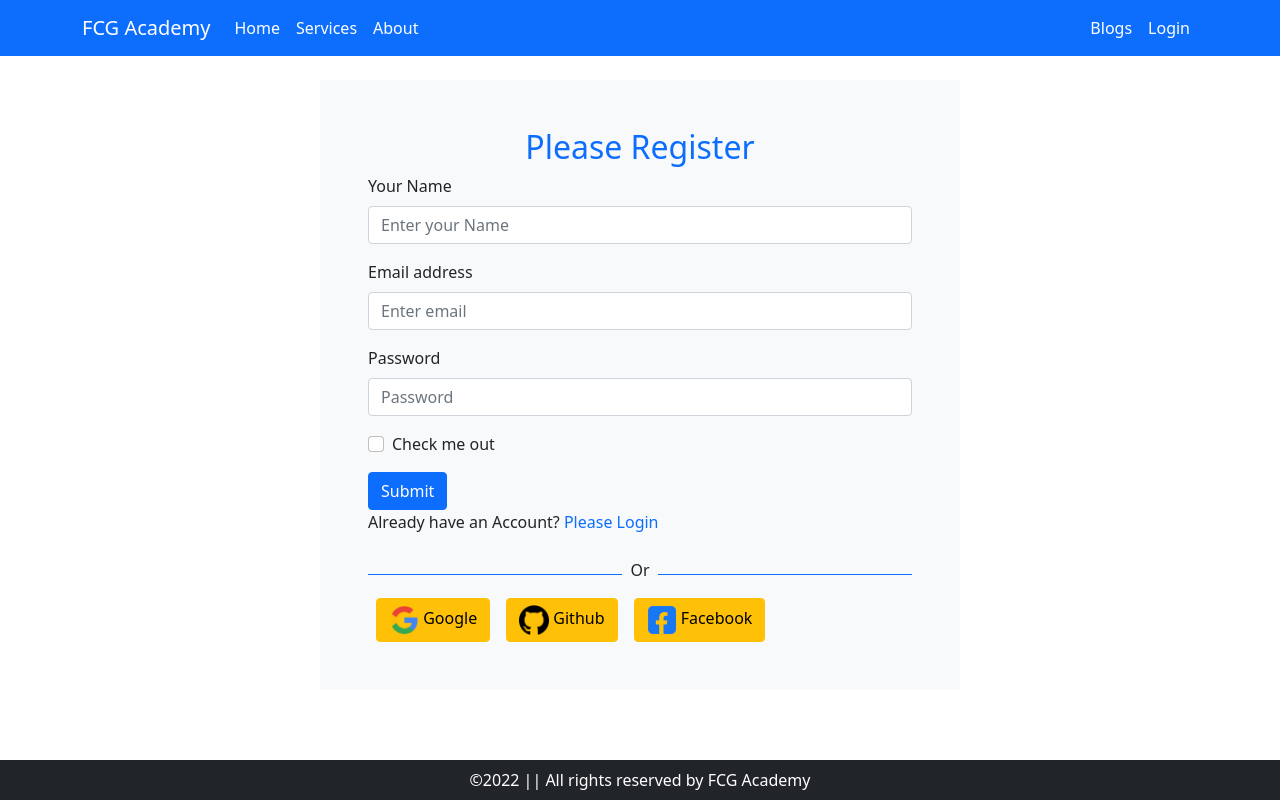
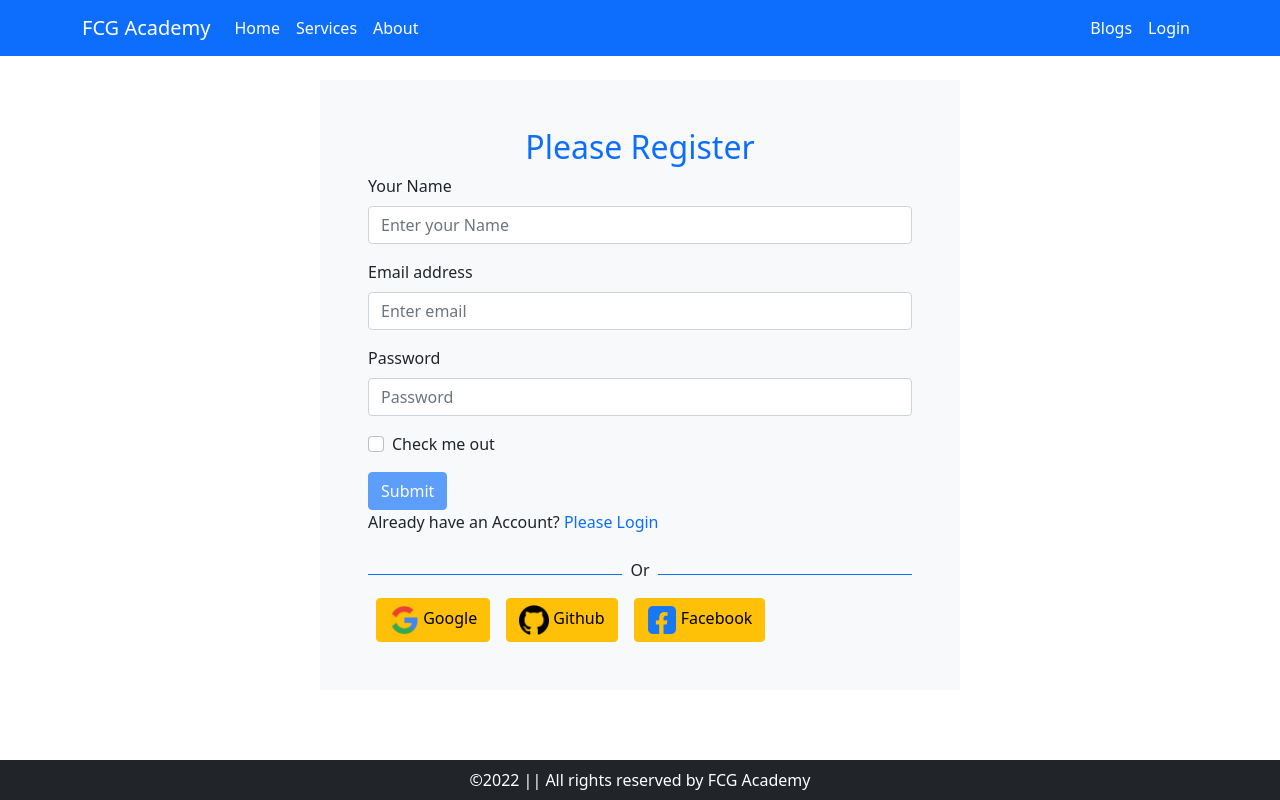
Before and after one commit to nahid7g/FCG-Academy, a React (Create React App) app: page /register in a window 1280 px wide. Built offline with nearby package versions, Linux system fonts and the light colour scheme; no server answers.

Commit message:
Email Verification added

```diff
--- a/src/App.js
+++ b/src/App.js
@@ -17,7 +17,7 @@ function App() {
         <Route path='/' element={<Home></Home>}></Route>
         <Route path="/login" element={<Login></Login>}></Route>
         <Route path="/register" element={<Register></Register>}></Route>
-        <Route path="/course/:courseId" element={
+        <Route path="/checkout" element={
           <RequireAuth>
             <Checkout></Checkout>
           </RequireAuth>
--- a/src/Pages/Home/Service/Service.js
+++ b/src/Pages/Home/Service/Service.js
@@ -3,10 +3,10 @@ import { Button, Card, Col } from 'react-bootstrap';
 import { useNavigate } from 'react-router-dom';
 
 const Service = ({ service }) => {
-    const { id, title, img, detail, price } = service;
+    const { title, img, detail, price } = service;
     const navigate = useNavigate();
-    const navigateToServiceDetail = id => {
-        navigate(`/course/${id}`);
+    const navigateToServiceDetail = () => {
+        navigate(`/checkout`);
     }
     return (
         <div>
@@ -21,7 +21,7 @@ const Service = ({ service }) => {
                         <Card.Text>
                             Price: ${price}
                         </Card.Text>
-                        <Button onClick={() => navigateToServiceDetail(id)} variant="primary">See Details</Button>
+                        <Button onClick={() => navigateToServiceDetail()} variant="primary">See Details</Button>
                     </Card.Body>
                 </Card>
             </Col>
--- a/src/Pages/Login/Login/Login.js
+++ b/src/Pages/Login/Login/Login.js
@@ -12,7 +12,7 @@ const Login = () => {
     const location = useLocation();
     let from = location.state?.from?.pathname || "/";
     // React Firebase Hooks
-    const [signInWithEmailAndPassword, user, error, loading] = useSignInWithEmailAndPassword(auth);
+    const [signInWithEmailAndPassword, user, loading, error] = useSignInWithEmailAndPassword(auth);
     const handleFormSubmit = (event) => {
         event.preventDefault();
         const email = emailRef.current.value;
@@ -24,6 +24,10 @@ const Login = () => {
     }
     if (user) {
         navigate(from, { replace: true });
+    }
+    let errorElement;
+    if (error) {
+        errorElement = <p className='text-danger'>Errror: {error?.message}</p>
     }
     return (
         <Container className='w-50 mx-auto my-4 bg-light p-5'>
@@ -45,6 +49,7 @@ const Login = () => {
                     Submit
                 </Button>
             </Form>
+            {errorElement}
             <p>New to FCG Academy? <Link className='text-decoration-none' to="/register">Please Register</Link> </p>
             <div className='d-flex align-items-center'>
                 <div style={{ height: "1px" }} className='w-50 bg-primary'></div>
--- a/src/Pages/Login/Register/Register.js
+++ b/src/Pages/Login/Register/Register.js
@@ -1,26 +1,32 @@
-import React, { useRef } from 'react';
+import React, { useRef, useState } from 'react';
 import { Button, Container, Form } from 'react-bootstrap';
-import { Link } from 'react-router-dom';
+import { Link, useNavigate } from 'react-router-dom';
 import auth from '../../../Firebase.init';
-import { useCreateUserWithEmailAndPassword, useSendEmailVerification } from 'react-firebase-hooks/auth';
+import { useCreateUserWithEmailAndPassword, useUpdateProfile } from 'react-firebase-hooks/auth';
 import SocialLogin from '../SocialLogin/SocialLogin';
 
 const Register = () => {
+    const [agree, setAgree] = useState(false);
     const nameRef = useRef("");
     const emailRef = useRef("");
     const passwordRef = useRef("");
+    const navigate = useNavigate();
+    const [updateProfile, updating, updateError] = useUpdateProfile(auth);
     // React Firebase Hooks
-    const [createUserWithEmailAndPassword, error] = useCreateUserWithEmailAndPassword(auth);
-    const handleRegisterSubmit = event => {
+    const [createUserWithEmailAndPassword, user, loading, error] = useCreateUserWithEmailAndPassword(auth, { sendEmailVerification: true });
+    const handleRegisterSubmit = async (event) => {
         event.preventDefault();
         const name = nameRef.current.value;
         const email = emailRef.current.value;
         const password = passwordRef.current.value;
-        createUserWithEmailAndPassword(email, password)
-        // Clear the input fields
-        nameRef.current.value = "";
-        emailRef.current.value = "";
-        passwordRef.current.value = "";
+        // Create user
+        await createUserWithEmailAndPassword(email, password)
+        await updateProfile({ displayName: name });
+        navigate("/");
+    }
+    let errorElement;
+    if (error) {
+        errorElement = <p className='text-danger'>Error: {error?.message}</p>
     }
     return (
         <Container className='w-50 mx-auto my-4 bg-light p-5'>
@@ -40,13 +46,13 @@ const Register = () => {
                     <Form.Control type="password" ref={passwordRef} placeholder="Password" required />
                 </Form.Group>
                 <Form.Group className="mb-3" controlId="formBasicCheckbox">
-                    <Form.Check type="checkbox" label="Check me out" />
+                    <Form.Check onClick={() => setAgree(!agree)} type="checkbox" label="Check me out" />
                 </Form.Group>
-                <p className='text-danger'>{error?.message}</p>
-                <Button variant="primary" type="submit">
+                <Button disabled={!agree} variant="primary" type="submit">
                     Submit
                 </Button>
             </Form>
+            {errorElement}
             <p>Already have an Account? <Link className='text-decoration-none' to="/login">Please Login</Link> </p>
             <div className='d-flex align-items-center'>
                 <div style={{ height: "1px" }} className='w-50 bg-primary'></div>
```
